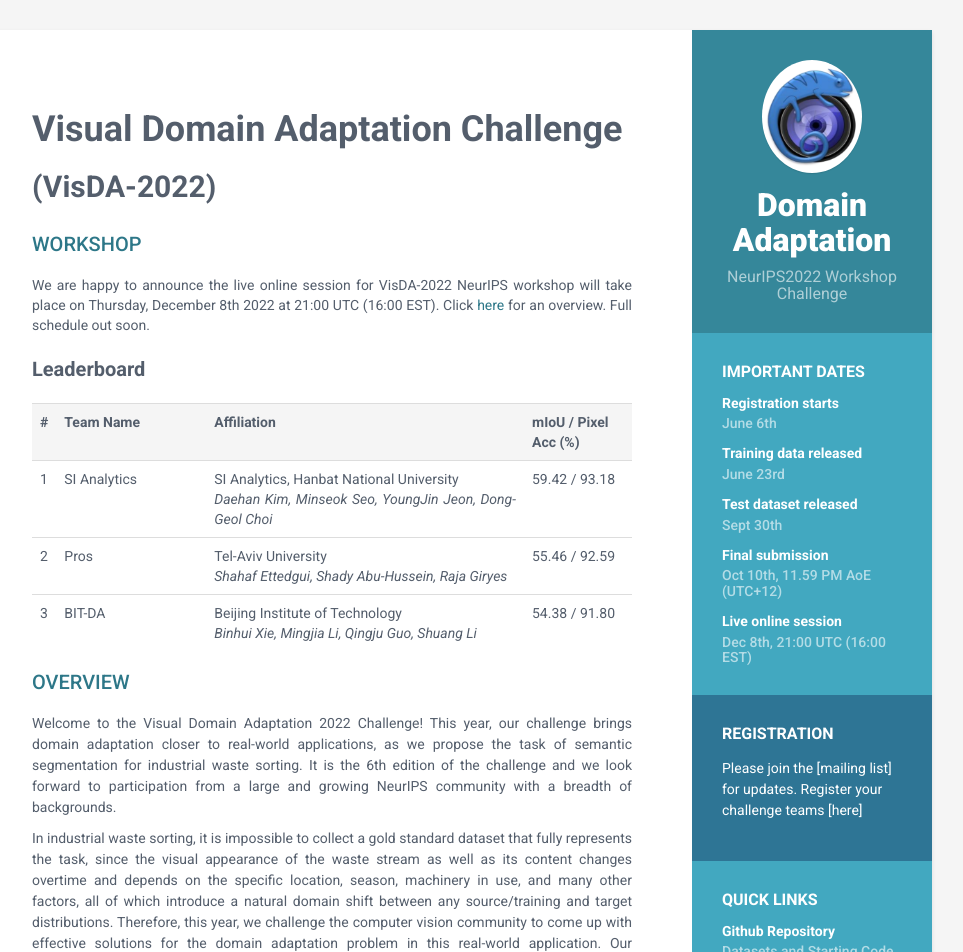
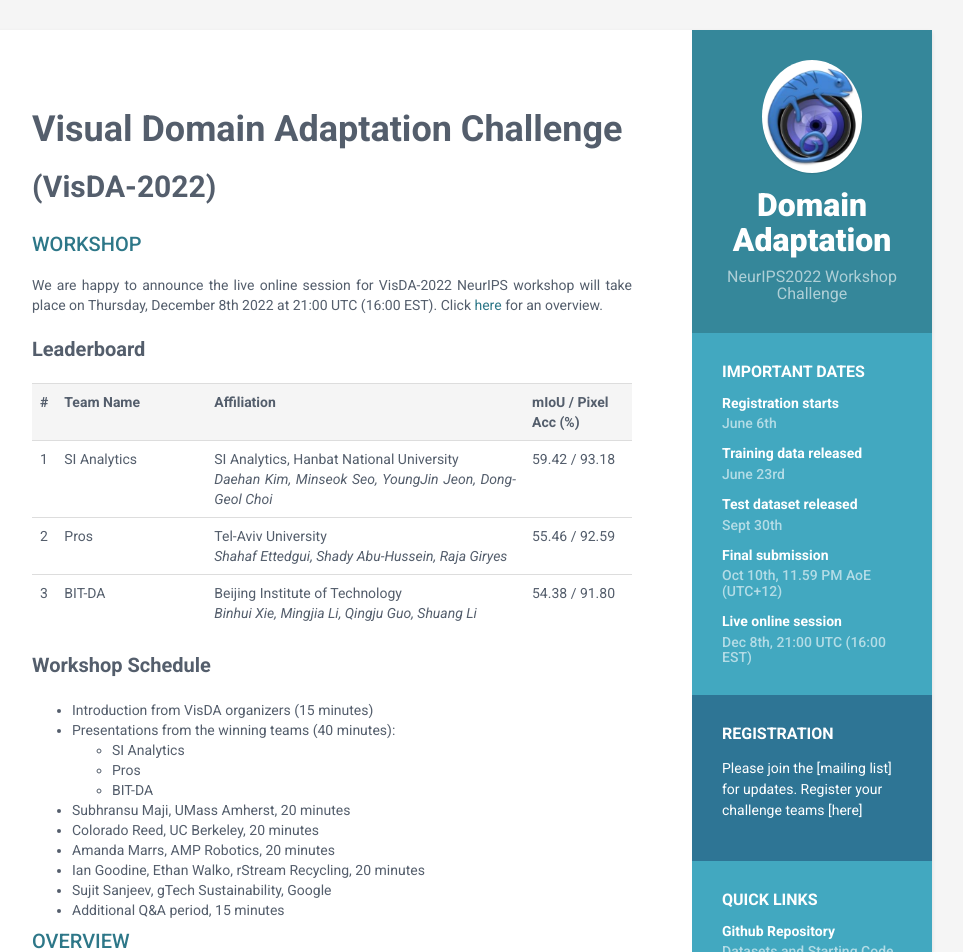
Before and after one commit to VisionLearningGroup/visda-2022, a Jekyll site: the page built from index.html, in a window 1280 px wide and 1400 px high. Shown: the top 952 px of the window, without its empty margins (188-1151 px from the left). Built offline with Jekyll 4.4.1, drawn with Linux system fonts in a browser that asks for light colours.

Commit message:
added schedule

```diff
--- a/index.html
+++ b/index.html
@@ -27,7 +27,7 @@
 
 <h2 class="section-title"> Workshop </h2>
 
-We are happy to announce the live online session for VisDA-2022 NeurIPS workshop will take place on Thursday, December 8th 2022 at 21:00 UTC (16:00 EST). Click <a href="https://recorder-v3.slideslive.com/?share=78449&s=2dde8157-803e-4828-b64d-93297fb20aad">here</a> for an overview. Full schedule out soon.
+We are happy to announce the live online session for VisDA-2022 NeurIPS workshop will take place on Thursday, December 8th 2022 at 21:00 UTC (16:00 EST). Click <a href="https://recorder-v3.slideslive.com/?share=78449&s=2dde8157-803e-4828-b64d-93297fb20aad">here</a> for an overview.
 
 </br> </br> <b style="font-size: 20px;"> Leaderboard </b> </br> </br>
 
@@ -57,6 +57,26 @@
     <td>54.38 / 91.80</td>
   </tr>
 </table>
+
+
+<b style="font-size: 20px;"> Workshop Schedule </b> </br> </br>
+<ul>
+  <li> Introduction from VisDA organizers (15 minutes) </li>
+  <li> Presentations from the winning teams (40 minutes):
+    <ul>
+      <li>SI Analytics</li>
+      <li>Pros</li>
+      <li>BIT-DA</li>
+    </ul>
+  </li>
+
+  <li>Subhransu Maji, UMass Amherst, 20 minutes </li>
+  <li>Colorado Reed, UC Berkeley, 20 minutes </li>
+  <li>Amanda Marrs, AMP Robotics, 20 minutes</li>
+  <li>Ian Goodine, Ethan Walko, rStream Recycling, 20 minutes</li>
+  <li>Sujit Sanjeev, gTech Sustainability, Google</li>
+  <li>Additional Q&A period, 15 minutes</li>
+</ul>
 
 <!--
 <b style="font-size: 20px;"> Schedule </b> </br> </br>
```
